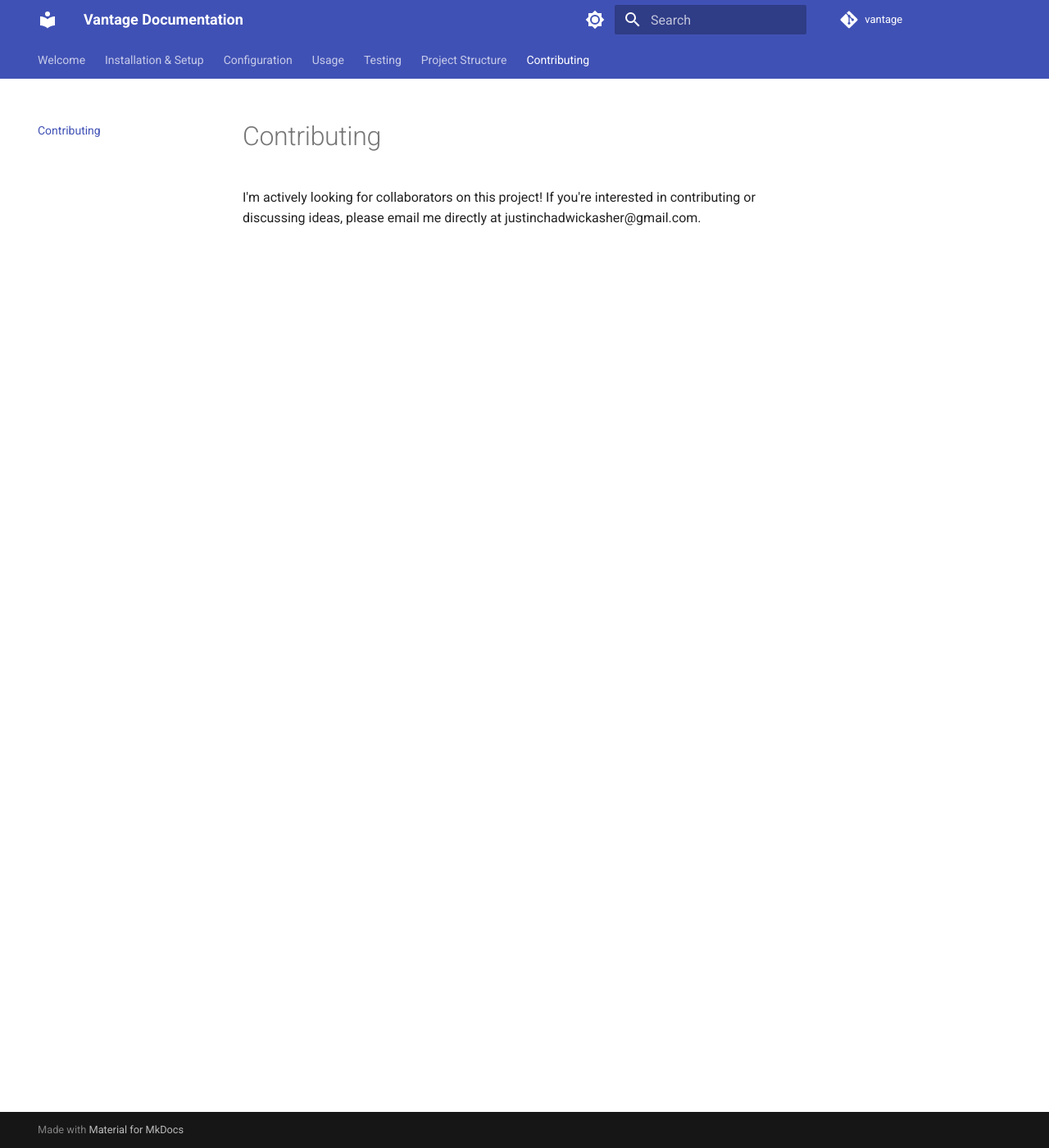
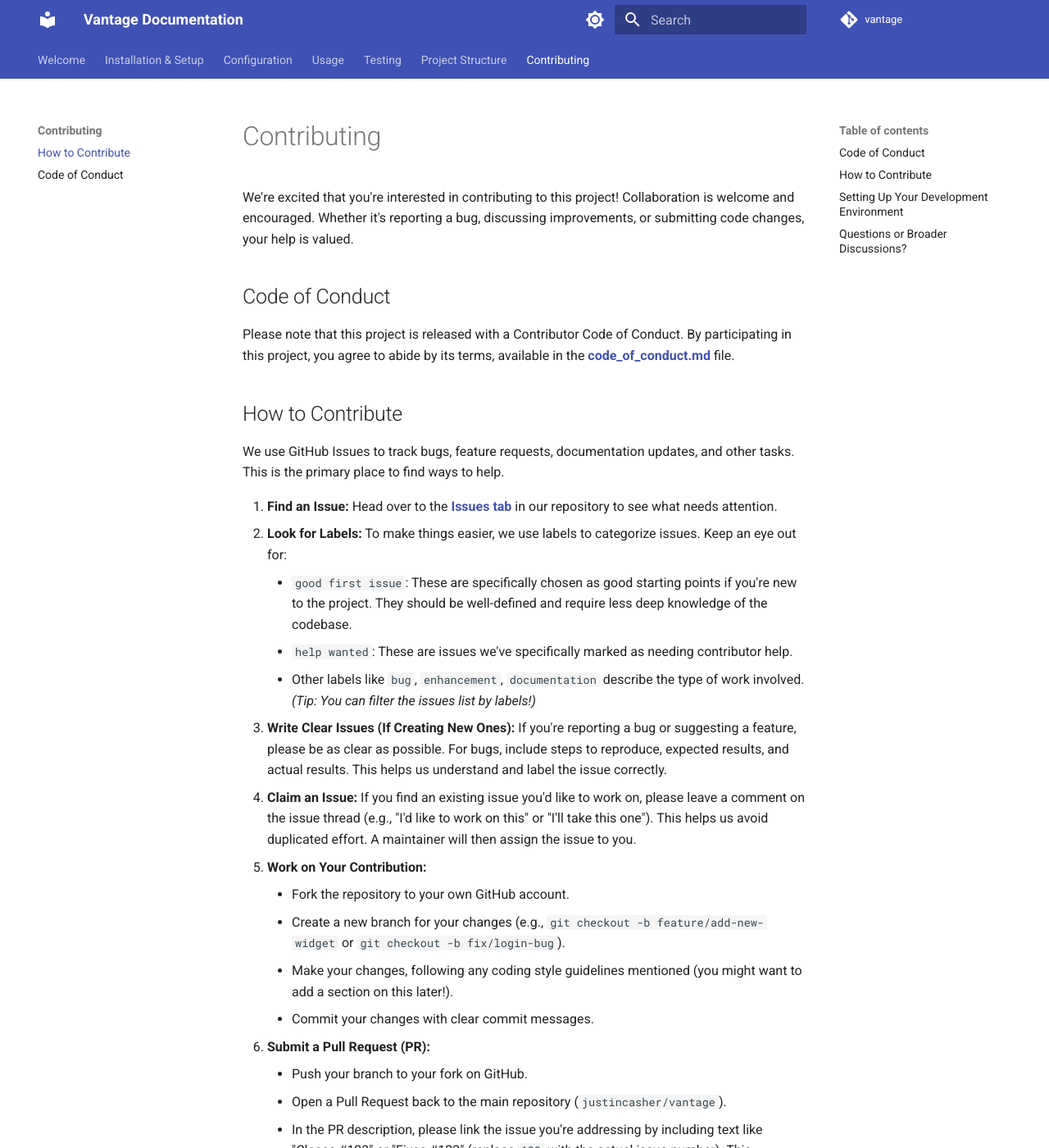
Before and after one commit to justincasher/vantage, an MkDocs documentation site: the page built from docs/contributing.md, in a window 1280 px wide and 1400 px high. Shown: the whole window at 82% size. Built offline with MkDocs 1.6.1 and Material for MkDocs 9.7.7, drawn with Linux system fonts in a browser that asks for light colours; comment, search, counter and statistics services are not loaded; some of the changed text lies outside the part shown.

Commit message:
Docs: Add contribution guidelines and Code of ConductUpdated text style
Introduces contribution guidelines and a Code of Conduct to clarify
the process for external contributors and foster a welcoming environment.

Key changes include:

- Added `contributing.md` detailing:
    - Use of GitHub Issues for task tracking.
    - How to find issues using labels (`good first issue`, `help wanted`).
    - Process for claiming an issue before starting work.
    - Basic Pull Request workflow, including linking issues.
    - Link to `installation.md` for environment setup.
- Added `code_of_conduct.md` adopting the Contributor Covenant v2.1.
    - Configured project email (justinasher@...) for reporting.
- Updated `mkdocs.yml` navigation (`nav`) section:
    - Added both `contributing.md` and `code_of_conduct.md`.
    - Nested Code of Conduct under the Contributing section for clarity.
- Updated project lead name and corrected minor link details.

```diff
--- a/docs/contributing.md
+++ b/docs/contributing.md
@@ -1,3 +1,40 @@
 # Contributing
 
-I'm actively looking for collaborators on this project! If you're interested in contributing or discussing ideas, please email me directly at justinchadwickasher@gmail.com.
+We're excited that you're interested in contributing to this project! Collaboration is welcome and encouraged. Whether it's reporting a bug, discussing improvements, or submitting code changes, your help is valued.
+
+## Code of Conduct
+
+Please note that this project is released with a Contributor Code of Conduct. By participating in this project, you agree to abide by its terms, available in the [**code_of_conduct.md**](code_of_conduct.md) file.
+
+## How to Contribute
+
+We use GitHub Issues to track bugs, feature requests, documentation updates, and other tasks. This is the primary place to find ways to help.
+
+1.  **Find an Issue:** Head over to the [**Issues tab**](https://github.com/justincasher/vantage/issues) in our repository to see what needs attention.
+2.  **Look for Labels:** To make things easier, we use labels to categorize issues. Keep an eye out for:
+    * `good first issue`: These are specifically chosen as good starting points if you're new to the project. They should be well-defined and require less deep knowledge of the codebase.
+    * `help wanted`: These are issues we've specifically marked as needing contributor help.
+    * Other labels like `bug`, `enhancement`, `documentation` describe the type of work involved. *(Tip: You can filter the issues list by labels!)*
+3.  **Write Clear Issues (If Creating New Ones):** If you're reporting a bug or suggesting a feature, please be as clear as possible. For bugs, include steps to reproduce, expected results, and actual results. This helps us understand and label the issue correctly.
+4.  **Claim an Issue:** If you find an existing issue you'd like to work on, please leave a comment on the issue thread (e.g., "I'd like to work on this" or "I'll take this one"). This helps us avoid duplicated effort. A maintainer will then assign the issue to you.
+5.  **Work on Your Contribution:**
+    * Fork the repository to your own GitHub account.
+    * Create a new branch for your changes (e.g., `git checkout -b feature/add-new-widget` or `git checkout -b fix/login-bug`).
+    * Make your changes, following any coding style guidelines mentioned (you might want to add a section on this later!).
+    * Commit your changes with clear commit messages.
+6.  **Submit a Pull Request (PR):**
+    * Push your branch to your fork on GitHub.
+    * Open a Pull Request back to the main repository (`justincasher/vantage`).
+    * In the PR description, please link the issue you're addressing by including text like "Closes #123" or "Fixes #123" (replace `123` with the actual issue number). This automatically links the PR to the issue and closes the issue when the PR is merged.
+    * Provide a clear description of the changes you've made.
+
+## Setting Up Your Development Environment
+
+Please refer to the [**installation.md**](installation.md) file for detailed instructions on how to clone the repository, install dependencies, and set up your local development environment.
+
+## Questions or Broader Discussions?
+
+* For questions related to a **specific issue or Pull Request**, please use the comment section directly on GitHub within that issue/PR.
+* For **broader ideas, strategic discussions, or if you're unsure where to start** and want to connect with the project lead, feel free to email **Justin Asher** directly at **justinchadwickasher@gmail.com**.
+
+Thank you for considering contributing!
--- a/mkdocs.yml
+++ b/mkdocs.yml
@@ -41,7 +41,9 @@ nav:
   - 'Usage': 'usage.md'
   - 'Testing': 'testing.md'
   - 'Project Structure': 'project_structure.md'
-  - 'Contributing': 'contributing.md'
+  - 'Contributing':
+    - 'How to Contribute': 'contributing.md'
+    - 'Code of Conduct': 'code_of_conduct.md'
 
 # Markdown Extensions (Enable extra formatting features)
 markdown_extensions:
```
Also changed, not shown: docs/code_of_conduct.md (added, +132 -0 lines), docs/index.md (+1 -1 lines), 1 other file.
